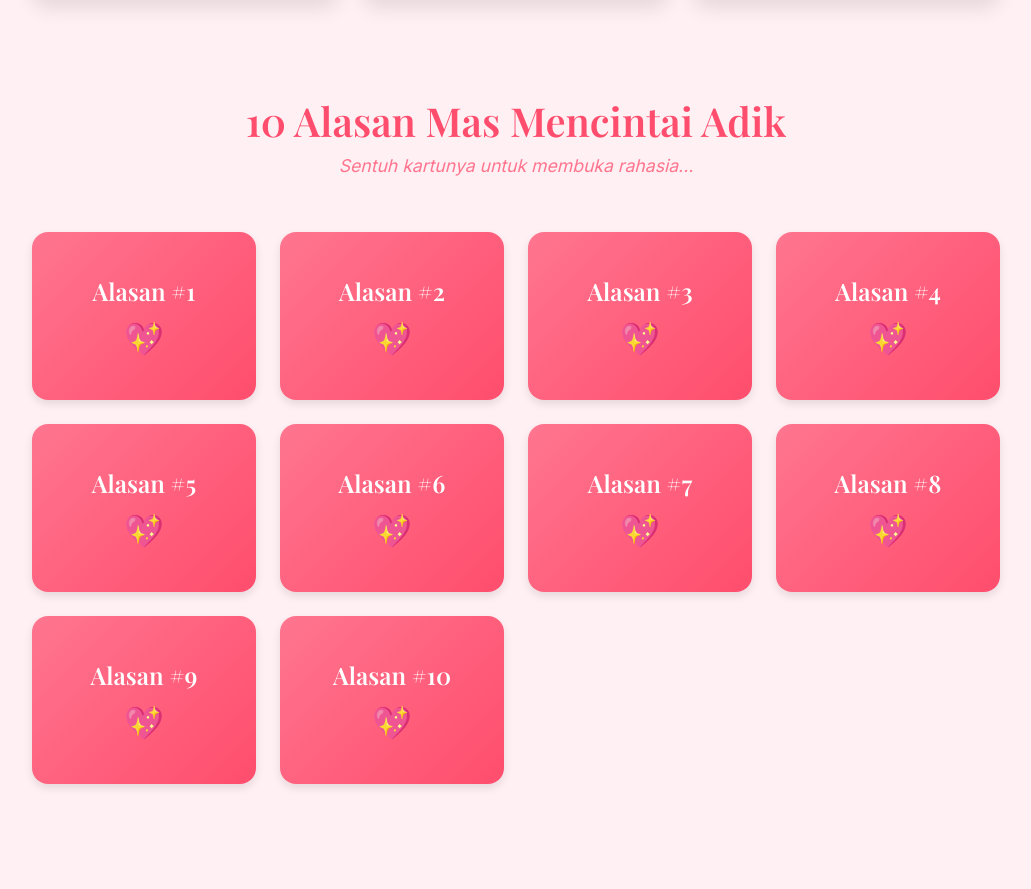
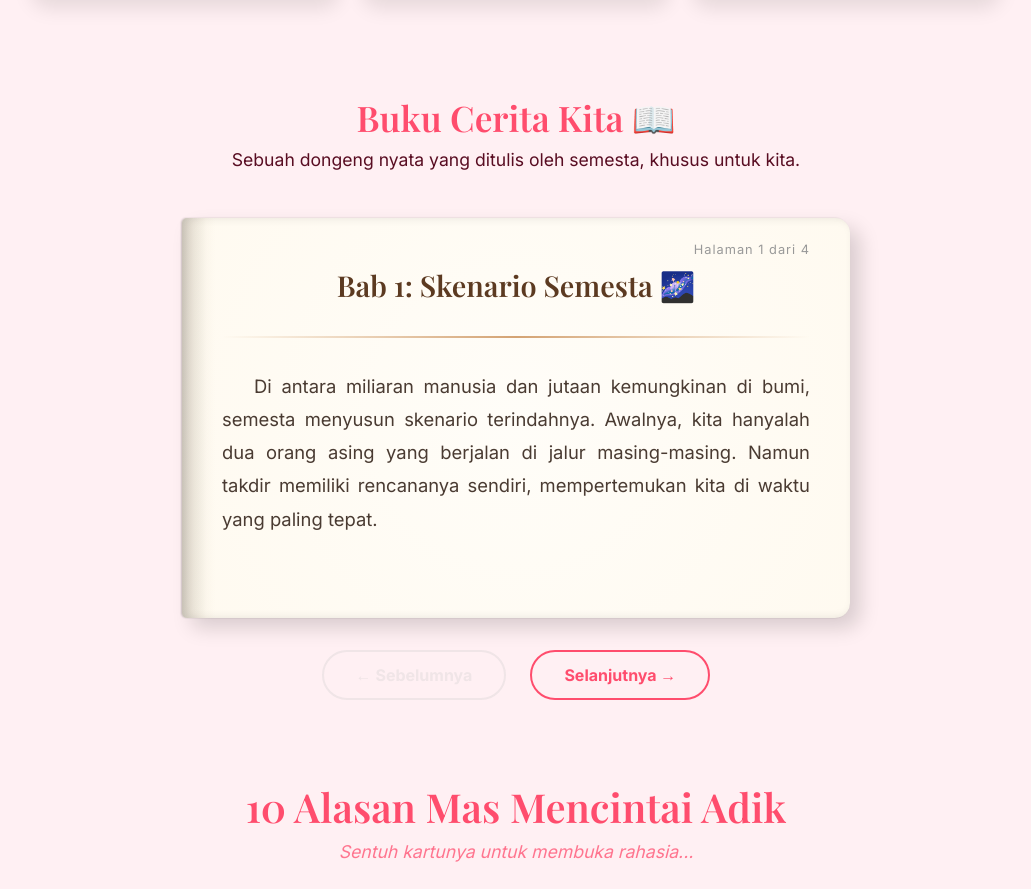
Before and after one commit to vikarmaulanaarrisyad/ultah, a Next.js app: page /birthday in a window 1280 px wide. Shown: the part 1676-2565 px from the top of the page, without its empty margins (124-1155 px from the left). Built offline with nearby package versions, Linux system fonts and the light colour scheme; a web font is replaced by a local one.

Commit message:
feat: add birthday page and interactive storybook component

```diff
--- a/src/app/birthday/page.js
+++ b/src/app/birthday/page.js
@@ -1,5 +1,6 @@
 import FloatingHearts from '../../components/FloatingHearts';
 import PhotoAlbum from '../../components/PhotoAlbum';
+import Storybook from '../../components/Storybook';
 import ReasonsToLove from '../../components/ReasonsToLove';
 import LoveTimeline from '../../components/LoveTimeline';
 import OpenWhen from '../../components/OpenWhen';
@@ -41,6 +42,8 @@ export default function BirthdayPage() {
 
         <PhotoAlbum />
 
+        <Storybook />
+
         <ReasonsToLove />
 
         <LoveTimeline />
--- /dev/null
+++ b/src/components/Storybook.js
@@ -0,0 +1,81 @@
+"use client";
+import { useState } from 'react';
+import styles from './Storybook.module.css';
+
+const pages = [
+  {
+    title: "Bab 1: Skenario Semesta 🌌",
+    content: "Di antara miliaran manusia dan jutaan kemungkinan di bumi, semesta menyusun skenario terindahnya. Awalnya, kita hanyalah dua orang asing yang berjalan di jalur masing-masing. Namun takdir memiliki rencananya sendiri, mempertemukan kita di waktu yang paling tepat."
+  },
+  {
+    title: "Bab 2: Jatuh Cinta Pada Hal Kecil 🍂",
+    content: "Mas mulai menyadari ada yang berbeda. Bukan karena hal-hal besar, melainkan dari hal-hal kecil. Caramu tersenyum, caramu bercerita tentang harimu, tawamu yang renyah... semua itu pelan-pelan menyusup dan menetap di hati Mas, membuat Mas selalu ingin melihatnya lagi dan lagi."
+  },
+  {
+    title: "Bab 3: Definisi 'Pulang' 🏡",
+    content: "Bersamamu, Mas belajar bahwa 'rumah' bukanlah sekadar bangunan pelindung. Rumah adalah kamu. Tempat di mana Mas bisa merebahkan segala lelah, tempat di mana Mas merasa diterima seutuhnya. Di dekatmu, semua terasa tenang dan nyaman."
+  },
+  {
+    title: "Bab 4: Lembaran Kosong Kita 📖",
+    content: "Buku ini adalah tentang kita, tapi ceritanya belum selesai. Masih banyak lembaran kosong di depan sana. Mas berharap, kita akan terus mengisi halaman-halaman berikutnya bersama-sama. Tertawa bersama, tumbuh bersama, dan menua bersama. Selamat ulang tahun, Adik Tersayang."
+  }
+];
+
+export default function Storybook() {
+  const [currentPage, setCurrentPage] = useState(0);
+  const [isFlipping, setIsFlipping] = useState(false);
+
+  const turnPage = (direction) => {
+    if (isFlipping) return;
+
+    if (direction === 'next' && currentPage < pages.length - 1) {
+      setIsFlipping(true);
+      setTimeout(() => {
+        setCurrentPage(prev => prev + 1);
+        setIsFlipping(false);
+      }, 400); // matches CSS transition
+    } else if (direction === 'prev' && currentPage > 0) {
+      setIsFlipping(true);
+      setTimeout(() => {
+        setCurrentPage(prev => prev - 1);
+        setIsFlipping(false);
+      }, 400);
+    }
+  };
+
+  return (
+    <div className={styles.container}>
+      <h2 className={styles.mainTitle}>Buku Cerita Kita 📖</h2>
+      <p className={styles.subtitle}>Sebuah dongeng nyata yang ditulis oleh semesta, khusus untuk kita.</p>
+
+      <div className={styles.bookWrapper}>
+        <div className={`${styles.bookPage} ${isFlipping ? styles.flipping : ''}`}>
+          <div className={styles.pageContent}>
+            <span className={styles.pageNumber}>Halaman {currentPage + 1} dari {pages.length}</span>
+            <h3 className={styles.chapterTitle}>{pages[currentPage].title}</h3>
+            <div className={styles.divider}></div>
+            <p className={styles.chapterText}>{pages[currentPage].content}</p>
+          </div>
+        </div>
+
+        <div className={styles.controls}>
+          <button
+            className={`${styles.navBtn} ${currentPage === 0 ? styles.disabled : ''}`}
+            onClick={() => turnPage('prev')}
+            disabled={currentPage === 0 || isFlipping}
+          >
+            ← Sebelumnya
+          </button>
+
+          <button
+            className={`${styles.navBtn} ${currentPage === pages.length - 1 ? styles.disabled : ''}`}
+            onClick={() => turnPage('next')}
+            disabled={currentPage === pages.length - 1 || isFlipping}
+          >
+            Selanjutnya →
+          </button>
+        </div>
+      </div>
+    </div>
+  );
+}
--- /dev/null
+++ b/src/components/Storybook.module.css
@@ -0,0 +1,155 @@
+.container {
+  margin-top: 5rem;
+  width: 100%;
+  max-width: 700px;
+  display: flex;
+  flex-direction: column;
+  align-items: center;
+  padding: 0 1rem;
+}
+
+.mainTitle {
+  font-size: 2.2rem;
+  color: var(--primary-color);
+  margin-bottom: 0.5rem;
+  text-align: center;
+  font-family: var(--font-playfair);
+}
+
+.subtitle {
+  text-align: center;
+  color: var(--text-dark);
+  margin-bottom: 3rem;
+  font-size: 1.1rem;
+}
+
+.bookWrapper {
+  width: 100%;
+  perspective: 1500px; /* Gives the 3D flip effect */
+  display: flex;
+  flex-direction: column;
+  align-items: center;
+}
+
+.bookPage {
+  background: #fffaf0; /* Old paper color */
+  border-radius: 5px 15px 15px 5px;
+  box-shadow:
+    inset 4px 0 10px rgba(0,0,0,0.1), /* Binding shadow */
+    10px 10px 20px rgba(0,0,0,0.15),
+    -1px 0 2px rgba(0,0,0,0.2);
+  padding: 3rem 2.5rem;
+  width: 100%;
+  min-height: 400px;
+  position: relative;
+  transform-origin: left center;
+  transition: transform 0.4s cubic-bezier(0.645, 0.045, 0.355, 1), opacity 0.3s ease;
+  background-image:
+    linear-gradient(90deg, rgba(200,180,150,0.2) 0%, transparent 5%),
+    radial-gradient(circle at 50% 50%, #fffdf8 0%, #fffaf0 100%);
+}
+
+.bookPage::before {
+  content: '';
+  position: absolute;
+  top: 0; left: 0; bottom: 0;
+  width: 25px;
+  background: linear-gradient(90deg, rgba(0,0,0,0.1) 0%, rgba(255,255,255,0) 100%);
+  border-radius: 5px 0 0 5px;
+}
+
+.flipping {
+  transform: rotateY(-90deg);
+  opacity: 0;
+}
+
+.pageContent {
+  display: flex;
+  flex-direction: column;
+  height: 100%;
+  position: relative;
+}
+
+.pageNumber {
+  position: absolute;
+  top: -1.5rem;
+  right: 0;
+  font-size: 0.8rem;
+  color: #999;
+  font-family: var(--font-inter);
+  letter-spacing: 1px;
+}
+
+.chapterTitle {
+  font-family: var(--font-playfair);
+  color: #5c3a21; /* Dark brown ink */
+  font-size: 1.8rem;
+  margin-bottom: 1rem;
+  text-align: center;
+}
+
+.divider {
+  height: 2px;
+  background: linear-gradient(90deg, transparent, #d4a373, transparent);
+  margin: 1rem 0 2rem 0;
+}
+
+.chapterText {
+  font-family: var(--font-inter);
+  color: #4a3b32;
+  font-size: 1.15rem;
+  line-height: 1.8;
+  text-align: justify;
+  text-indent: 2rem;
+  flex-grow: 1;
+}
+
+.controls {
+  margin-top: 2rem;
+  display: flex;
+  gap: 1.5rem;
+  width: 100%;
+  justify-content: center;
+}
+
+.navBtn {
+  background: transparent;
+  color: var(--primary-color);
+  border: 2px solid var(--primary-color);
+  padding: 0.8rem 2rem;
+  border-radius: 30px;
+  font-family: var(--font-inter);
+  font-weight: bold;
+  font-size: 1rem;
+  cursor: pointer;
+  transition: all 0.3s ease;
+}
+
+.navBtn:hover:not(.disabled) {
+  background: var(--primary-color);
+  color: white;
+  transform: translateY(-2px);
+  box-shadow: 0 5px 15px rgba(247, 37, 133, 0.3);
+}
+
+.navBtn.disabled {
+  opacity: 0.3;
+  cursor: not-allowed;
+  border-color: #ccc;
+  color: #ccc;
+}
+
+@media (max-width: 600px) {
+  .bookPage {
+    padding: 2rem 1.5rem;
+    min-height: 350px;
+  }
+  .chapterTitle {
+    font-size: 1.5rem;
+  }
+  .chapterText {
+    font-size: 1rem;
+    line-height: 1.6;
+    text-indent: 1.5rem;
+  }
+}
```
